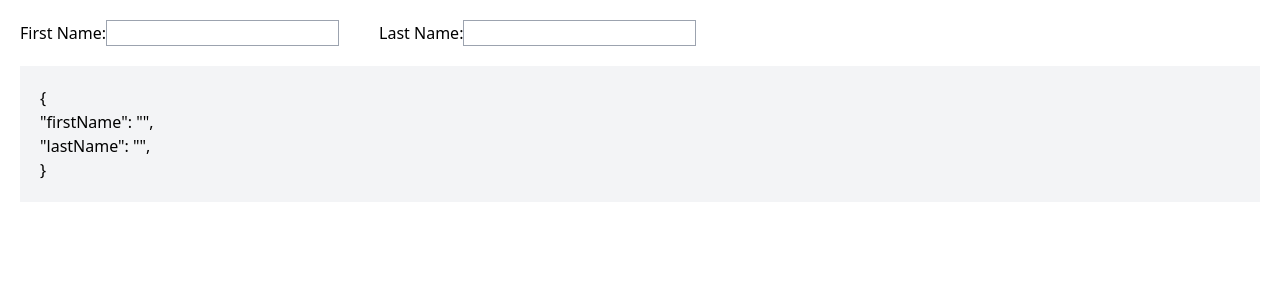
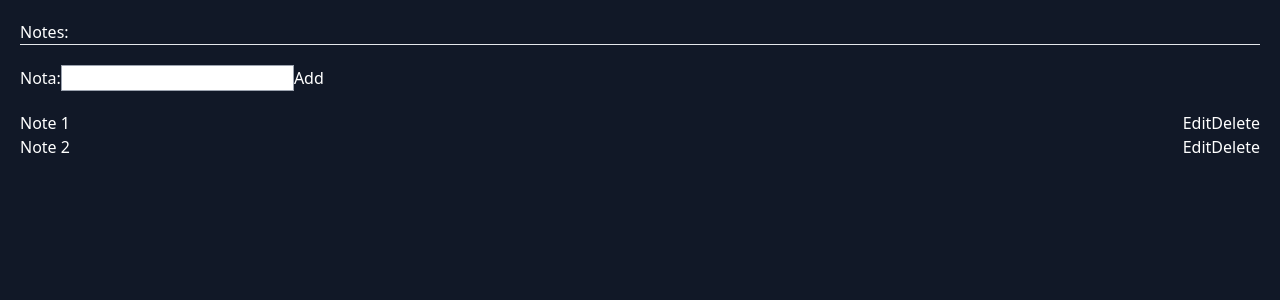
Before and after one commit to HenryMilac/Mixer, a React (Vite) app: page / in a window 1280 px wide. Shown: the top 300 px of the page. Built offline with nearby package versions, Linux system fonts and the light colour scheme.

Commit message:
its okay with first part

```diff
--- a/src/App.tsx
+++ b/src/App.tsx
@@ -8,9 +8,9 @@ export default function App() {
     <>
       {/* <ZustandFazt/> */}
       {/* <ZustandMe/> */}
-      <ZustandFernandoHerrera/>
+      {/* <ZustandFernandoHerrera/> */}
 
-      {/* <Z/> */}
+      <Z/>
     </>
   )
 }
--- a/src/MixerFront/Exercises/FormNewEditDelete.tsx
+++ b/src/MixerFront/Exercises/FormNewEditDelete.tsx
@@ -1,81 +1,81 @@
-// import { useEffect, useState } from "react"
+import { useEffect, useState } from "react"
 
-// export default function FormNewEditDelete() {
+export default function FormNewEditDelete() {
 
-//     const [persons, setPersons] = useState([])
-//     const [person, setPerson] = useState({})
-//     const [name, setName] = useState('')
-//     const [age, setAge] = useState('')
+    const [persons, setPersons] = useState([])
+    const [person, setPerson] = useState({})
+    const [name, setName] = useState('')
+    const [age, setAge] = useState('')
 
-//     const handleSubmit = (e) => {
-//         e.preventDefault()
+    const handleSubmit = (e) => {
+        e.preventDefault()
 
-//         const personObject = {
-//             name,
-//             age
-//         }
+        const personObject = {
+            name,
+            age
+        }
 
-//         if(person.id){
-//             personObject.id = person.id
-//             const personUpdate = persons.map(personState =>
-//                 personState.id === person.id ? personObject : personState
-//             )
-//             setPersons(personUpdate)
-//             setPerson({})
-//         }else {
-//             personObject.id = Date.now()
-//             setPersons([...persons, personObject])
-//         }
+        if(person.id){
+            personObject.id = person.id
+            const personUpdate = persons.map(personState =>
+                personState.id === person.id ? personObject : personState
+            )
+            setPersons(personUpdate)
+            setPerson({})
+        }else {
+            personObject.id = Date.now()
+            setPersons([...persons, personObject])
+        }
 
-//         setName('')
-//         setAge('')
-//     }
+        setName('')
+        setAge('')
+    }
 
-//     const handleDelete = id => {
-//         const confirmDelete = confirm('Seguro que quiere eliminar?')
-//         if(confirmDelete){
-//             const personsUpdate = persons.filter(person => person.id !== id)
-//             setPersons(personsUpdate)
-//         }
-//     }
+    const handleDelete = id => {
+        const confirmDelete = confirm('Seguro que quiere eliminar?')
+        if(confirmDelete){
+            const personsUpdate = persons.filter(person => person.id !== id)
+            setPersons(personsUpdate)
+        }
+    }
 
-//     useEffect(() => {
-//         if(Object.keys(person).length > 0){
-//             setName(person.name)
-//             setAge(person.age)
-//         }
-//     }, [person])
+    useEffect(() => {
+        if(Object.keys(person).length > 0){
+            setName(person.name)
+            setAge(person.age)
+        }
+    }, [person])
 
-//     return (
-//         <div>
-//             <form onSubmit={handleSubmit}>
-//                 <div>
-//                     <label htmlFor="">Name: </label>
-//                     <input type="text" placeholder="Name" className="border"
-//                         value={name}
-//                         onChange={(e) => {setName(e.target.value)}}
-//                     />
-//                 </div>
-//                 <div>
-//                     <label htmlFor="">Age: </label>
-//                     <input type="number" placeholder="Age" className="border"
-//                         value={age}
-//                         onChange={(e) => {setAge(e.target.value)}}
-//                     />
-//                 </div>
-//                 <input type="submit" value={person.id ? 'Edit': 'Send'} />
-//             </form>
+    return (
+        <div>
+            <form onSubmit={handleSubmit}>
+                <div>
+                    <label htmlFor="">Name: </label>
+                    <input type="text" placeholder="Name" className="border"
+                        value={name}
+                        onChange={(e) => {setName(e.target.value)}}
+                    />
+                </div>
+                <div>
+                    <label htmlFor="">Age: </label>
+                    <input type="number" placeholder="Age" className="border"
+                        value={age}
+                        onChange={(e) => {setAge(e.target.value)}}
+                    />
+                </div>
+                <input type="submit" value={person.id ? 'Edit': 'Send'} />
+            </form>
 
-//             {persons.map((person) => (
-//                 <div className="flex justify-between" key={person.id}>
-//                     <p>{person.name}</p>
-//                     <p>{person.age}</p>
-//                     <div className="">
-//                         <button onClick={() => setPerson(person)}>Edit</button>
-//                         <button onClick={() => handleDelete(person.id)}>Delete</button>
-//                     </div>
-//                 </div>
-//             ))}
-//         </div>
-//     )
-// }
+            {persons.map((person) => (
+                <div className="flex justify-between" key={person.id}>
+                    <p>{person.name}</p>
+                    <p>{person.age}</p>
+                    <div className="">
+                        <button onClick={() => setPerson(person)}>Edit</button>
+                        <button onClick={() => handleDelete(person.id)}>Delete</button>
+                    </div>
+                </div>
+            ))}
+        </div>
+    )
+}
--- a/src/MixerFront/Z/Z.tsx
+++ b/src/MixerFront/Z/Z.tsx
@@ -1,7 +1,34 @@
+import { useNotesStore } from "./store/notes.store"
+
 export default function Z() {
+
+    const notes = useNotesStore(state => state.notes)
+
     return (
-        <div>
+        <div className="p-5 flex flex-col gap-y-5 bg-gray-900 h-full text-white">
+            <div>
+                <p>Notes:</p>
+                <hr />
+            </div>
 
+            <form>
+                <label htmlFor="">Nota:</label>
+                <input type="text" className="border border-gray-400"
+                />
+                <input type="submit" value="Add" />
+            </form>
+
+            <div>
+                {notes.map(note => (
+                    <div key={note.id} className="flex justify-between">
+                        <p>{note.note}</p>
+                        <div>
+                            <button>Edit</button>
+                            <button>Delete</button>
+                        </div>
+                    </div>
+                ))}
+            </div>
         </div>
     )
 }
--- /dev/null
+++ b/src/MixerFront/Z/store/notes.store.tsx
@@ -0,0 +1,18 @@
+import { create } from "zustand";
+
+interface NoteState {
+    notes: Note[],
+}
+interface Note {
+    id: number,
+    note: string
+}
+interface NoteActions {
+}
+
+export const useNotesStore = create<NoteState & NoteActions>()(() => ({
+    notes: [
+        {id: 1, note: 'Note 1'},
+        {id: 2, note: 'Note 2'},
+    ],
+}));
```
